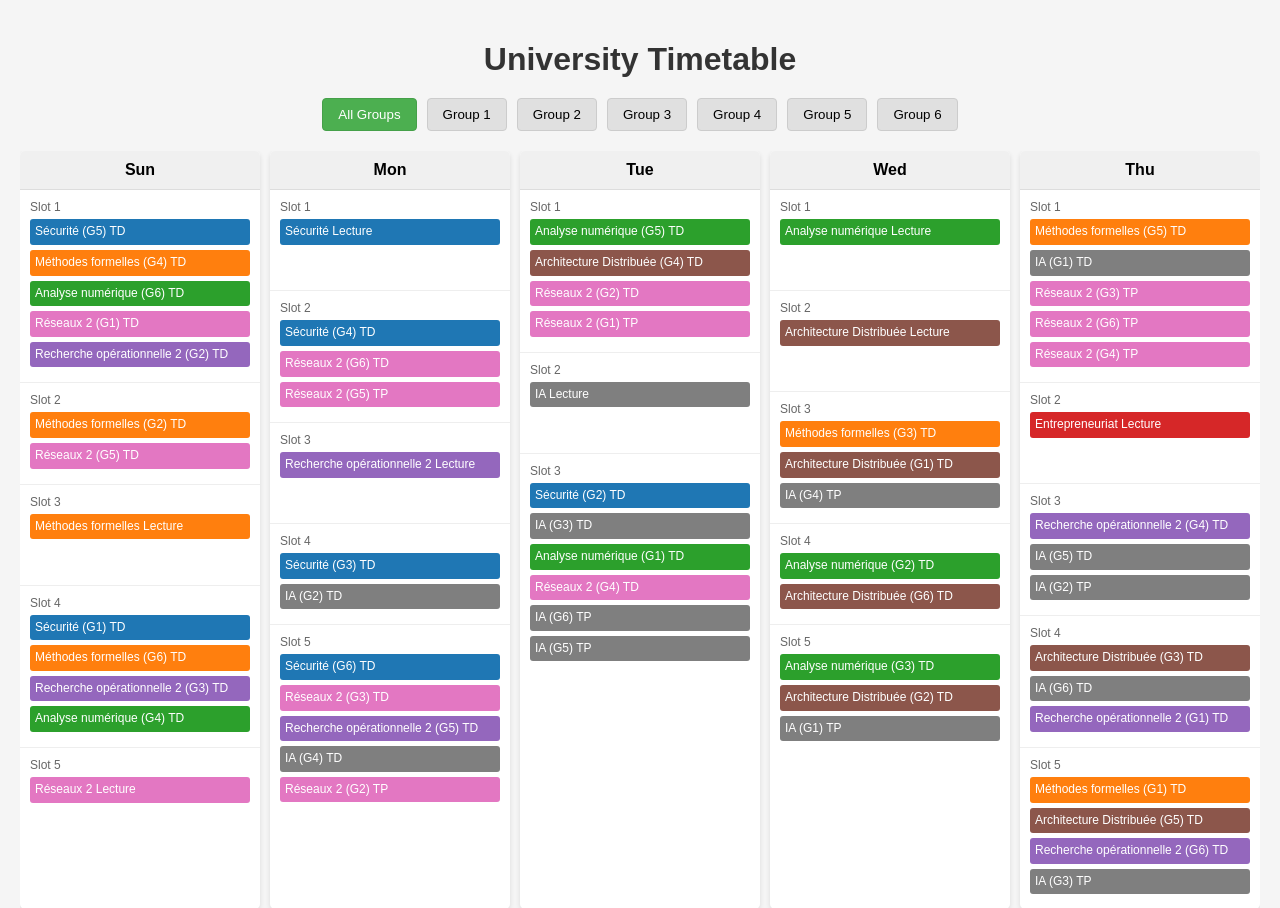
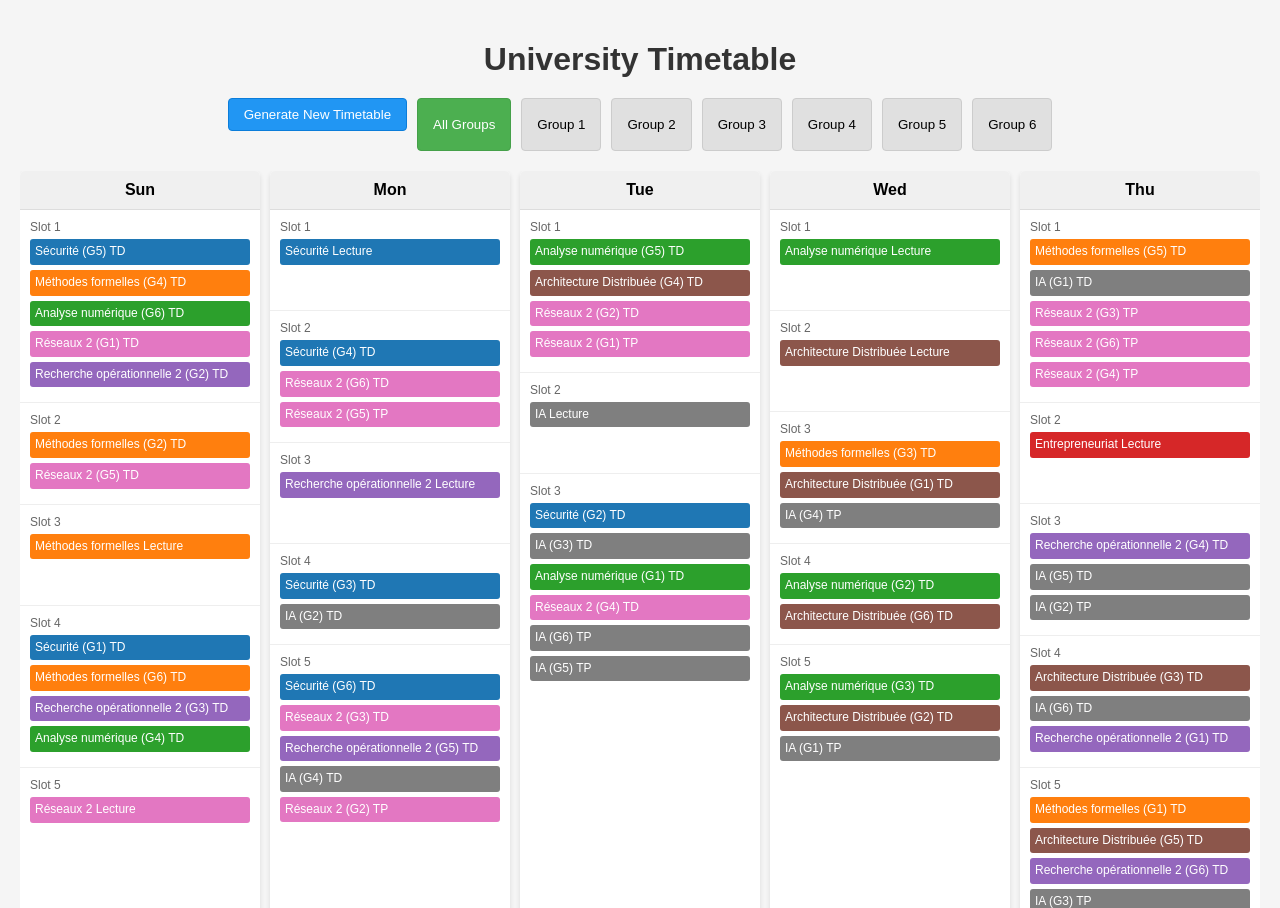
Before and after one commit to Tmehdi76/Timetable-Generator--CSP, a Flask app: page / in a window 1280 px wide. Shown: the top 908 px of the page. Run offline with Flask 3, Linux system fonts and the light colour scheme; data that the repository does not hold is empty.

Commit message:
add reload button

```diff
--- a/app.py
+++ b/app.py
@@ -297,6 +297,12 @@ CORS(app)  # Enable CORS for all routes
 def index():
     return render_template('timetable.html')
 
+@app.route('/clear_cache', methods=['POST'])
+def clear_cache():
+    global cached_solution
+    cached_solution = None
+    return jsonify({'status': 'cache_cleared'})
+
 @app.route('/generate_timetable')
 def generate_timetable():
     global cached_solution
--- a/templates/timetable.html
+++ b/templates/timetable.html
@@ -37,6 +37,16 @@
             margin-bottom: 20px;
             flex-wrap: wrap;
             gap: 10px;
+        }
+
+        #reload-btn {
+            background-color: #2196F3;
+            color: white;
+            border-color: #0b7dda;
+        }
+
+        #reload-btn:hover {
+            background-color: #0b7dda;
         }
 
         .group-btn {
@@ -170,6 +180,12 @@
 
     <div id="content" style="display: none;">
         <div class="controls">
+            <div class="controls">
+                <!-- Existing group buttons... -->
+                <button id="reload-btn" class="group-btn" style="background-color: #2196F3;">
+                    Generate New Timetable
+                </button>
+            </div>
             <button class="group-btn active" data-group="ALL">All Groups</button>
             <button class="group-btn" data-group="G1">Group 1</button>
             <button class="group-btn" data-group="G2">Group 2</button>
@@ -227,7 +243,7 @@
             }
 
             function fetchTimetableData() {
-                return fetch('http://localhost:5000/generate_timetable', {
+                return fetch('https://timetable-generator-csp-26um.onrender.com/generate_timetable', {
                     mode: 'cors',
                     headers: {
                         'Content-Type': 'application/json',
@@ -391,6 +407,19 @@
                     });
                 });
 
+                document.getElementById('reload-btn').addEventListener('click', function() {
+                    // Show loading state
+                    document.getElementById('content').style.display = 'none';
+                    document.getElementById('loading').style.display = 'block';
+                    document.getElementById('error').style.display = 'none';
+
+                    // Clear cached solution and fetch new data
+                    fetch(`${API_BASE_URL}/clear_cache`, {
+                        method: 'POST'
+                    })
+                    .then(() => fetchTimetableData())
+                    .catch(error => showError(error.message));
+                });
                 // Initialize with "All Groups" view
                 generateTimetable('ALL');
             }
```
